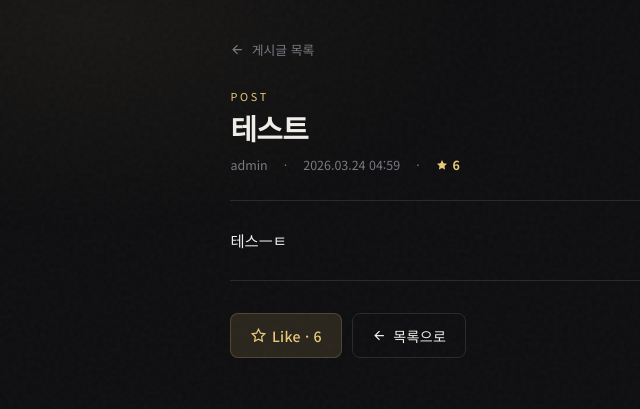
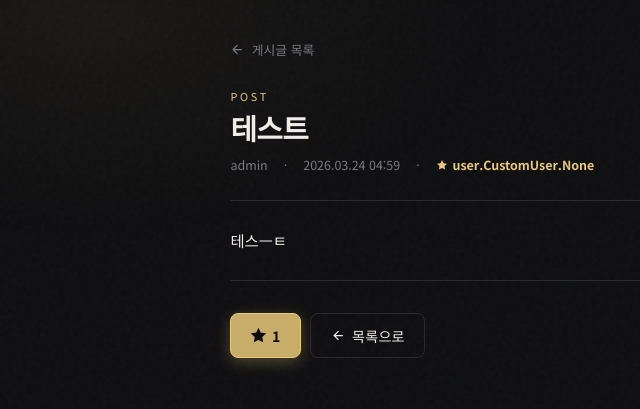
Before and after one commit to audrnjs9530/web1, a Django app: page /posts/1/ in a window 1280 px wide. Shown: the part 60-469 px from the top of the page, without its empty margins (42-682 px from the left). Run offline with Django 5.2, Linux system fonts and the light colour scheme; a user stored in the database is signed in; data comes from the database, SQL or seed files in the repository.

Commit message:
좋아요기능개편

```diff
--- a/post/models.py
+++ b/post/models.py
@@ -9,8 +9,20 @@ class Post(models.Model):
         on_delete=models.CASCADE,
         related_name='posts',
     )
-    points = models.PositiveIntegerField(default=0)
+
     created_at = models.DateTimeField(auto_now_add=True)
+    likes = models.ManyToManyField(
+        settings.AUTH_USER_MODEL,
+        related_name='liked_posts',
+        blank=True,
+    )
+
+    @property
+    def points(self):
+        return self.likes.count()
 
     def __str__(self):
         return f"{self.id}, {self.title}, {self.author}"
+
+    def __str__(self):
+        return f"{self.id}, {self.title}, {self.author}"
--- a/post/static/base.css
+++ b/post/static/base.css
@@ -509,3 +509,16 @@ form p ul.errorlist li {
     color: var(--accent);
     font-weight: 600;
 }
+
+
+.btn-liked {
+    background: rgba(232, 201, 122, 0.85);
+    color: #0d0d0f;
+    font-weight: 700;
+    border: 1px solid var(--accent);
+    box-shadow: 0 4px 16px rgba(232,201,122,0.3);
+}
+.btn-liked:hover {
+    background: var(--accent);
+    box-shadow: 0 6px 24px rgba(232,201,122,0.4);
+}
--- a/post/templates/post_detail.html
+++ b/post/templates/post_detail.html
@@ -23,7 +23,7 @@
                 <span>·</span>
                 <span class="points-badge">
                     <svg width="12" height="12" viewBox="0 0 24 24" fill="currentColor"><path d="M12 2l3.09 6.26L22 9.27l-5 4.87 1.18 6.88L12 17.77l-6.18 3.25L7 14.14 2 9.27l6.91-1.01L12 2z"/></svg>
-                    {{ post.points }}
+                    {{ post.likes }}
                 </span>
             </div>
         </div>
@@ -39,9 +39,13 @@
         <div class="post-actions">
             <form action="{% url 'post_like' post.id %}" method="POST">
                 {% csrf_token %}
-                <button type="submit" class="btn btn-ghost">
-                    <svg class="icon" viewBox="0 0 24 24" fill="none" stroke="currentColor" stroke-width="2"><path d="M12 2l3.09 6.26L22 9.27l-5 4.87 1.18 6.88L12 17.77l-6.18 3.25L7 14.14 2 9.27l6.91-1.01L12 2z"/></svg>
-                    Like · {{ post.points }}
+                <button type="submit" class="btn {% if is_liked %}btn-liked{% else %}btn-ghost{% endif %}">
+                    <svg class="icon" viewBox="0 0 24 24"
+                        fill="{% if is_liked %}currentColor{% else %}none{% endif %}"
+                        stroke="currentColor" stroke-width="2">
+                        <path d="M12 2l3.09 6.26L22 9.27l-5 4.87 1.18 6.88L12 17.77l-6.18 3.25L7 14.14 2 9.27l6.91-1.01L12 2z"/>
+                    </svg>
+                    {{ post.points }}
                 </button>
             </form>
 
--- a/post/views.py
+++ b/post/views.py
@@ -42,7 +42,8 @@ class PostCreateView(LoginRequiredMixin, View):
 class PostDetailView(View):
     def get(self, request, post_id):
         post = get_object_or_404(Post, id=post_id)
-        context = {'post': post}
+        is_liked = post.likes.filter(id=request.user.id).exists()
+        context = {'post': post, 'is_liked': is_liked}
         return render(request, 'post_detail.html', context)
 
 class PostLikeView(LoginRequiredMixin, View):
@@ -50,7 +51,11 @@ class PostLikeView(LoginRequiredMixin, View):
 
     def post(self, request, post_id):
         post = get_object_or_404(Post, id=post_id)
-        post.points = F("points") + 1
-        post.save()
-        post.refresh_from_db()
-        return render(request, 'post_detail.html', {'post': post})
+        if request.user in post.likes.all():
+            post.likes.remove(request.user)  # 취소
+        else:
+            post.likes.add(request.user)
+
+        is_liked = post.likes.filter(id=request.user.id).exists()
+        context = {'post': post, 'is_liked': is_liked}
+        return render(request, 'post_detail.html', context)
```
Also changed, not shown: db.sqlite3, post/migrations/0002_remove_post_points_post_likes.py (added).
